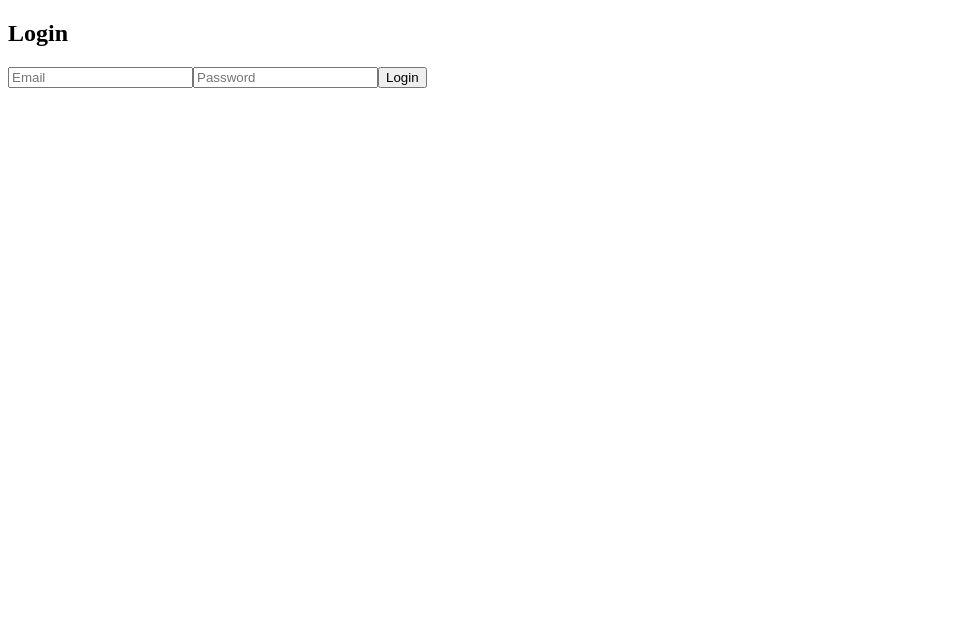
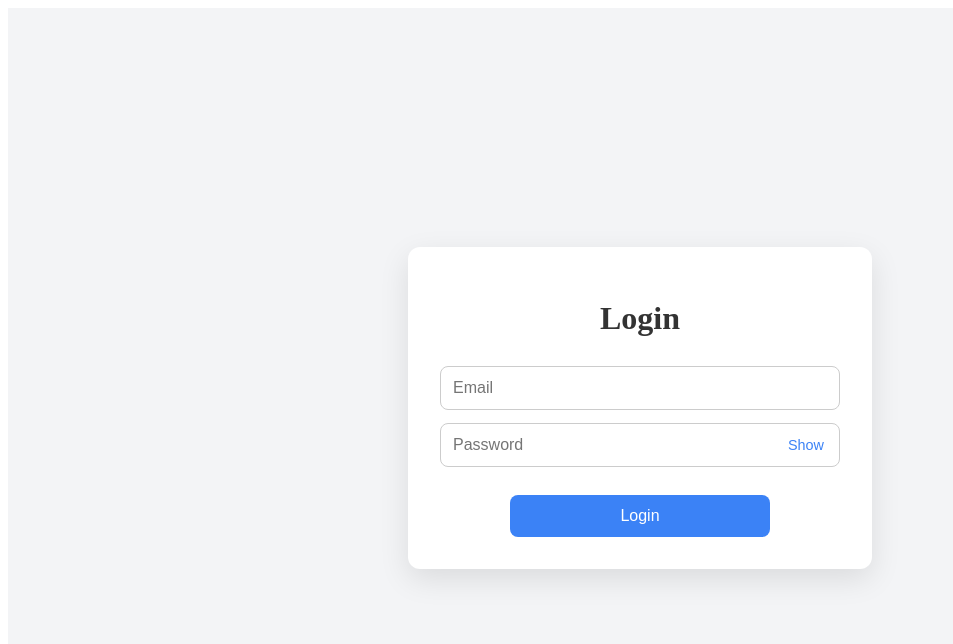
Before and after one commit to maruffhasan/hotel-management-system, a React (Create React App) app in the folder frontend/: page /login in a window 1280 px wide. Shown: the top 644 px of the page, without its empty margins (0-953 px from the left). Built offline with nearby package versions, Linux system fonts and the light colour scheme.

Commit message:
css styling

```diff
--- a/frontend/src/pages/Login.js
+++ b/frontend/src/pages/Login.js
@@ -1,10 +1,12 @@
 import React, { useState } from "react";
 import { useNavigate } from "react-router-dom";
 import { loginUser } from "../api";
+import styles from "./Login.module.css"
 
 export default function Login({ setRole }) {
   const [email, setEmail] = useState("");
   const [password, setPassword] = useState("");
+  const [showPassword, setShowPassword] = useState(false);
   const navigate = useNavigate();
 
   async function handleSubmit(e) {
@@ -23,8 +25,9 @@ export default function Login({ setRole }) {
   }
 
   return (
-    <form onSubmit={handleSubmit}>
-      <h2>Login</h2>
+    <div className={styles.loginContainer}>
+      <form onSubmit={handleSubmit} className={styles.loginForm}>
+        <h1>Login</h1>
         <input
           type="email"
           placeholder="Email"
@@ -32,6 +35,7 @@ export default function Login({ setRole }) {
           onChange={e => setEmail(e.target.value)}
           required
         />
+        <div className={styles.passwordWrapper}>
           <input
             type="password"
             placeholder="Password"
@@ -39,7 +43,16 @@ export default function Login({ setRole }) {
             onChange={e => setPassword(e.target.value)}
             required
           />
-      <button type="submit">Login</button>
+          <button
+              type="button"
+              className={styles.passwordToggle}
+              onClick={() => setShowPassword(!showPassword)}
+            >
+              {showPassword ? "Hide" : "Show"}
+          </button>
+        </div>
+        <button type="submit" className={styles.loginButton}>Login</button>
       </form>
+    </div>
   );
 }
```
Also changed, not shown: frontend/src/pages/Login.module.css (renamed from frontend/Login.module.css). Lines whose indentation alone changed are shown as unchanged.
